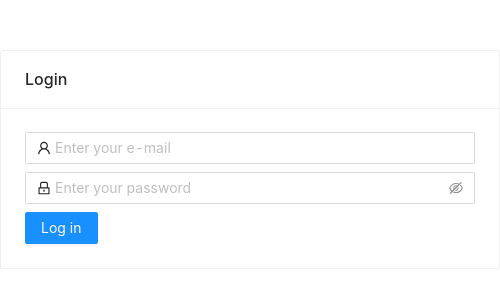
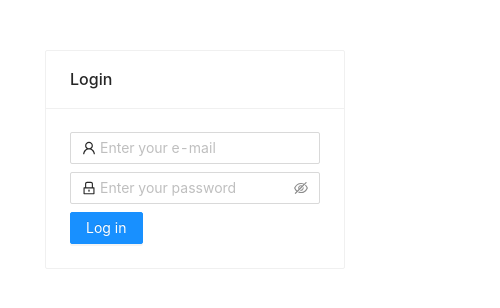
Before and after one commit to raphaelalvarenga/gerenciamento-de-produtos-frontend, a React (Create React App) app: page /login in a window 390 px wide. Shown: the top 308 px of the page, 500 px wide, since content can reach past the window. Built offline with nearby package versions, Linux system fonts and the light colour scheme.

Commit message:
[Responsive] Fixed a responsive issue in the login page.

```diff
--- a/src/views/Login.tsx
+++ b/src/views/Login.tsx
@@ -58,7 +58,7 @@ const Login: FunctionComponent<RouteComponentProps> = (props) => {
 
     return (
         <>
-            <Card title = "Login" style = {{width: "500px", margin: "auto", marginTop: "50px"}}>
+            <Card title = "Login" style = {{width: "300px", margin: "auto", marginTop: "50px"}}>
                 <Space direction = "vertical" style = {{width: "100%"}}>
                     <Input
                         placeholder = "Enter your e-mail"
```
